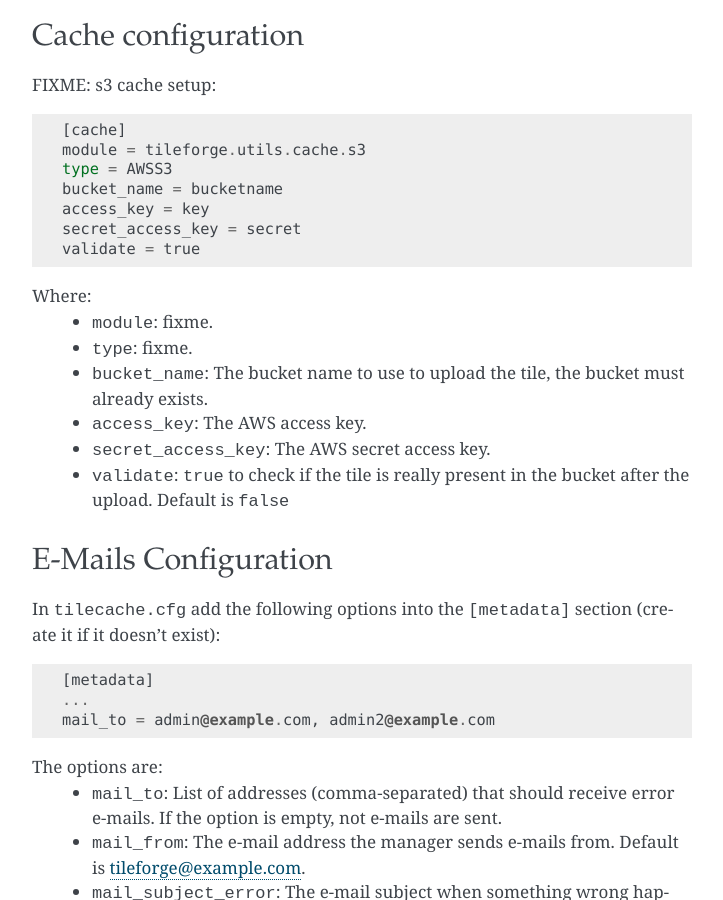
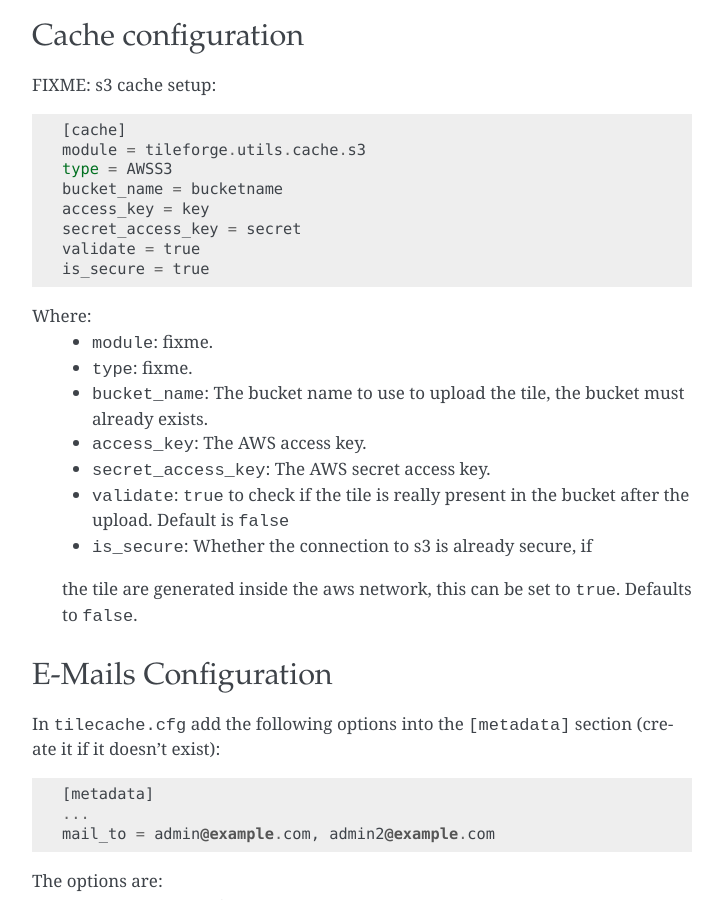
Before and after one commit to gjn/tilegenerator, a Sphinx documentation site: the page built from tileforge/docs/userguide/configuration.rst, in a window 1280 px wide and 900 px high, scrolled down 2060 px. Shown: the whole window, without its empty margins (388-1111 px from the left). Built offline with Sphinx 7.4.7, drawn with Linux system fonts in a browser that asks for light colours.

Commit message:
new is_secure option for the s3 cache: add into user doc
git-svn-id: https://svn.bgdi.admin.ch/tilegenerator/trunk@67 bd729b38-e83c-4c31-ba7f-6b5d0bf862be

```diff
--- a/tileforge/docs/userguide/configuration.rst
+++ b/tileforge/docs/userguide/configuration.rst
@@ -104,6 +104,7 @@ FIXME: s3 cache setup::
     access_key = key
     secret_access_key = secret
     validate = true
+    is_secure = true
 
 Where:
  * ``module``: fixme.
@@ -114,6 +115,9 @@ Where:
  * ``secret_access_key``: The AWS secret access key.
  * ``validate``: ``true`` to check if the tile is really present in
    the bucket after the upload. Default is ``false``
+ * ``is_secure``: Whether the connection to s3 is already secure, if
+ the tile are generated inside the aws network, this can be set to
+ ``true``. Defaults to ``false``.
 
 .. _email-config:
 
```
